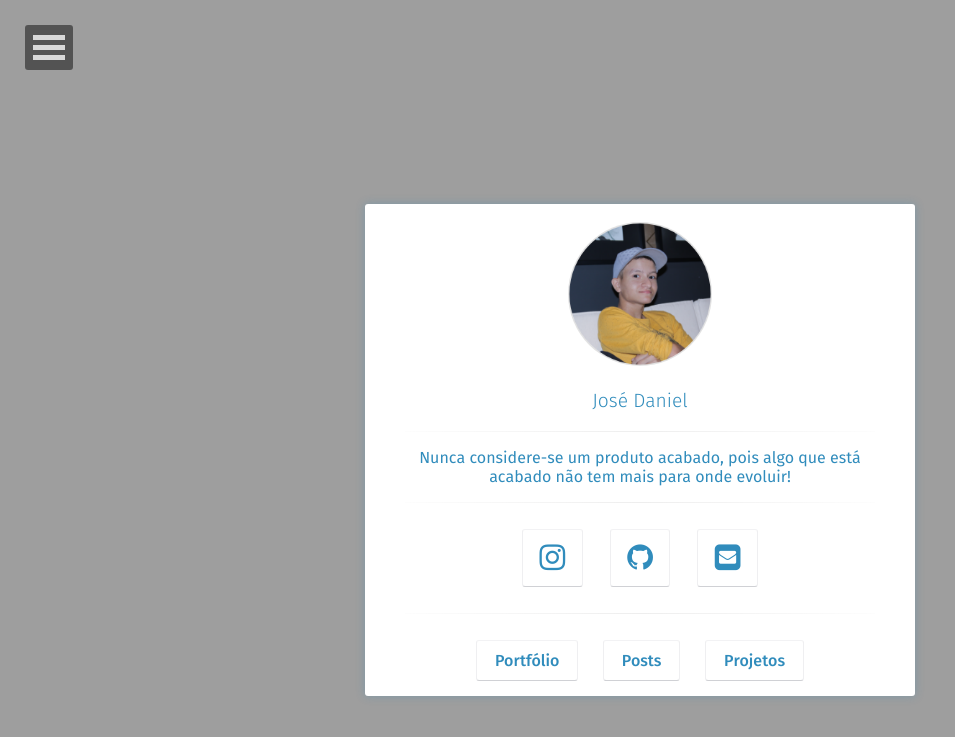
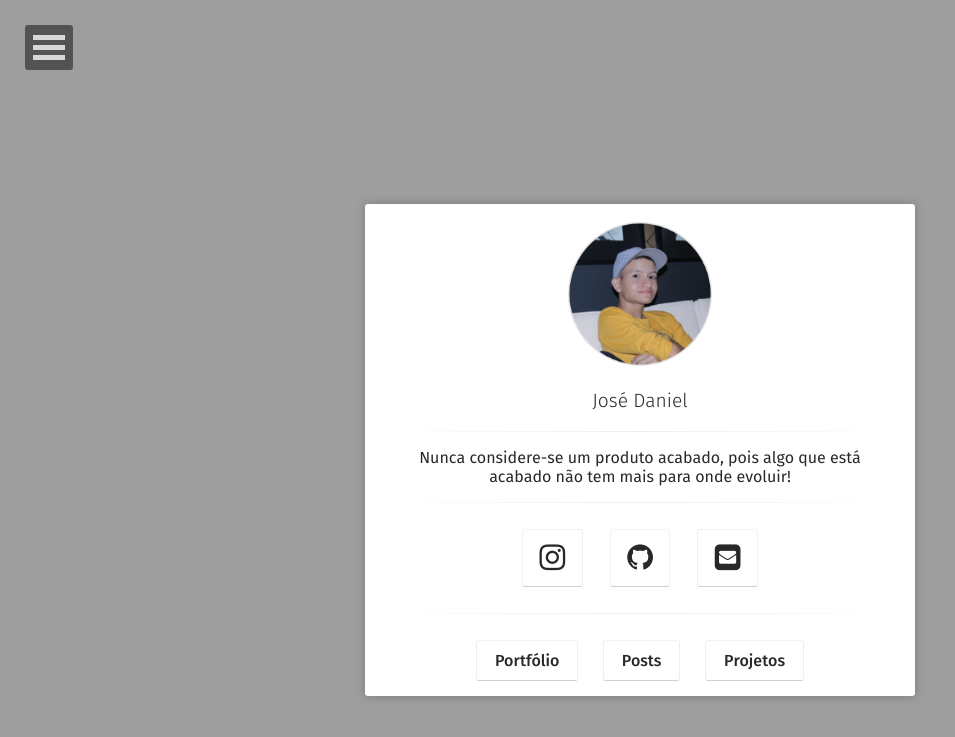
Before and after one commit to jsdaniell/jsdaniell.github.io, a Jekyll site: the page built from index.html, in a window 1280 px wide. Shown: the top 737 px of the page, without its empty margins (0-955 px from the left). Built offline with Jekyll 4.4.1, drawn with Linux system fonts in a browser that asks for light colours; some web fonts are replaced.

Commit message:
color changed

```diff
--- a/_sass/variables.scss
+++ b/_sass/variables.scss
@@ -6,7 +6,7 @@ $color_gray          : #e8e8e8;
 $red                 : #FFBE0B; // #FF4136;
 $maroon              : #85144b;
 $color_tuatara       : #383838;
-$color_shark         : #308cbc;  //#282828;
+$color_shark         : #282828;
 $color_mischka       : #d0d1d5;
 $color_mercury       : #e5e6e9;
 $color_bon_jour      : #dfe0e4;
```
